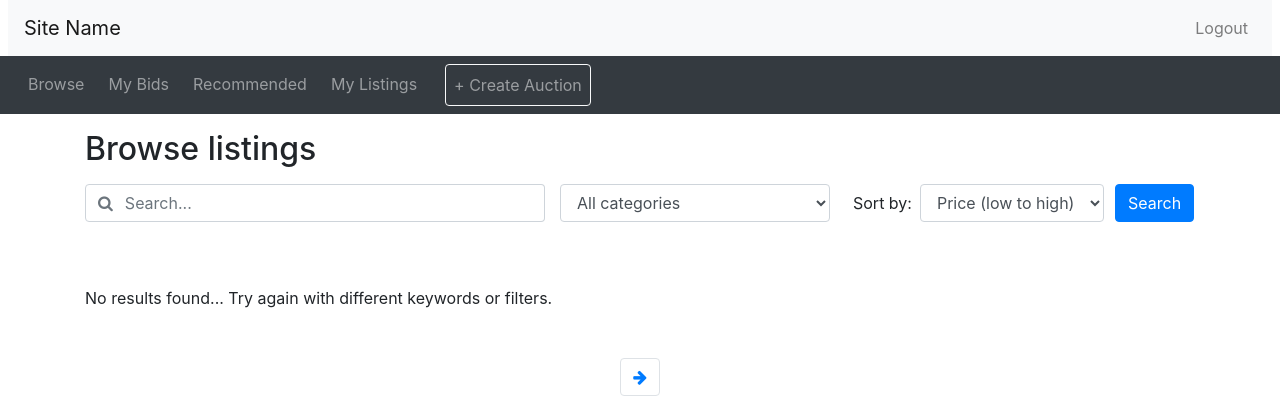
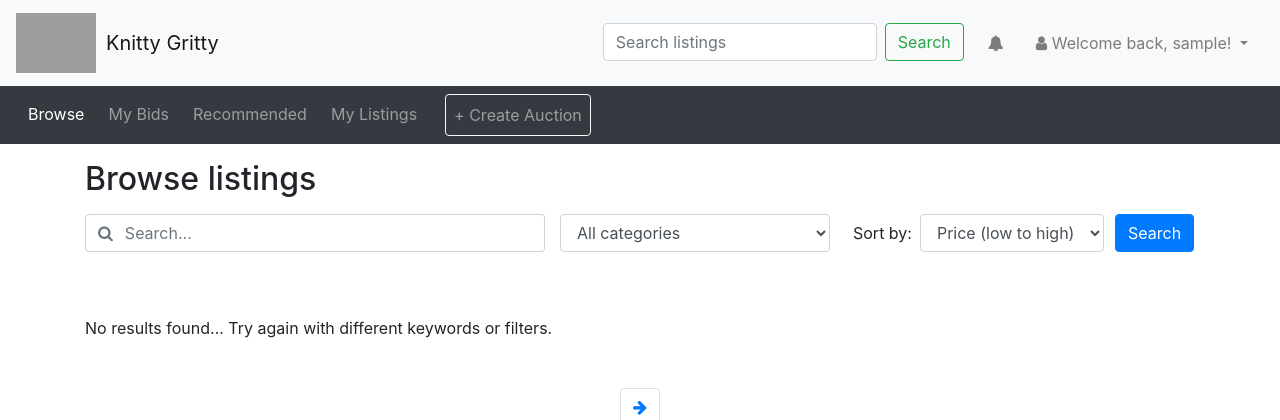
Before and after one commit to patlei/COMP0178-Database-Project, a PHP site: page /browse.php in a window 1280 px wide. Shown: the top 420 px of the page. Run offline with PHP 8.4, Linux system fonts and the light colour scheme; the visitor is signed in with stand-in values (Sample User, id 1); data comes from the database, SQL or seed files in the repository; data that the repository does not hold is empty; grey boxes are pictures that could not be loaded.

Commit message:
Update header.php

```diff
--- a/base code/header.php
+++ b/base code/header.php
@@ -3,12 +3,19 @@ session_start();
 
 // Default session variables if not logged in
 if (!isset($_SESSION['logged_in'])) {
-    $_SESSION['logged_in'] = false; // Ensure this is false by default if the user isn't logged in
-    $_SESSION['account_type'] = 'guest'; // Default to a guest account type, or some default state
+    $_SESSION['logged_in'] = false;
+    $_SESSION['account_type'] = 'guest';
+}
+
+// Secure session configuration (optional but recommended)
+session_regenerate_id(true); // Regenerate session ID to prevent session fixation attacks
+
+// Display welcome message for logged-in users
+$greeting_message = "";
+if ($_SESSION['logged_in'] && isset($_SESSION['username'])) {
+    $greeting_message = "Welcome back, " . htmlspecialchars($_SESSION['username']) . "!";
 }
 ?>
-
-
 
 <!doctype html>
 <html lang="en">
@@ -20,46 +27,71 @@ if (!isset($_SESSION['logged_in'])) {
   <link rel="stylesheet" href="css/bootstrap.min.css">
   <link rel="stylesheet" href="https://cdnjs.cloudflare.com/ajax/libs/font-awesome/4.7.0/css/font-awesome.min.css">
 
+  <link href="https://fonts.googleapis.com/css2?family=Dancing+Script:wght@700&display=swap" rel="stylesheet">
+
   <!-- Custom CSS file -->
   <link rel="stylesheet" href="css/custom.css">
 
-  <title>[My Auction Site] <!--CHANGEME!--></title>
+  <title>Knitty Gritty Online Store</title>
 </head>
-
 
 <body>
 
-<!-- Navbars -->
-<nav class="navbar navbar-expand-lg navbar-light bg-light mx-2">
-  <a class="navbar-brand" href="#">Site Name <!--CHANGEME!--></a>
+<!-- Top Navbar -->
+<nav class="navbar navbar-expand-lg navbar-light bg-light">
+  <a class="navbar-brand" href="index.php" style="display: flex; align-items: center;">
+      <img src="../images/icon.jpg" alt="Knitty Gritty Logo" style="height: 60px; width: auto; margin-right: 10px;">
+      <span class="store-title">Knitty Gritty</span>
+  </a>
+
+  <button class="navbar-toggler" type="button" data-toggle="collapse" data-target="#navbarContent" aria-controls="navbarContent" aria-expanded="false" aria-label="Toggle navigation">
+    <span class="navbar-toggler-icon"></span>
+  </button>
+
+  <div class="collapse navbar-collapse" id="navbarContent">
     <ul class="navbar-nav ml-auto">
-    <li class="nav-item">
+      <li class="nav-item mx-2">
+        <form class="form-inline">
+          <input class="form-control mr-sm-2" type="search" placeholder="Search listings" aria-label="Search">
+          <button class="btn btn-outline-success" type="submit">Search</button>
+        </form>
+      </li>
 
-<?php
-  // Displays either login or logout on the right, depending on user's
-  // current status (session).
-  if (isset($_SESSION['logged_in']) && $_SESSION['logged_in'] == true) {
-    echo '<a class="nav-link" href="logout.php">Logout</a>';
-  } else {
-    echo '<button type="button" class="btn nav-link" data-toggle="modal" data-target="#loginModal">Login</button>';
-  }
-?>
-
+      <?php if ($_SESSION['logged_in']): ?>
+        <li class="nav-item mx-2">
+          <a class="nav-link" href="notifications.php"><i class="fa fa-bell"></i></a>
         </li>
+        <li class="nav-item dropdown mx-2">
+          <a class="nav-link dropdown-toggle" href="#" id="userDropdown" role="button" data-toggle="dropdown" aria-haspopup="true" aria-expanded="false">
+            <i class="fa fa-user"></i> <?php echo $greeting_message; ?>
+          </a>
+          <div class="dropdown-menu dropdown-menu-right" aria-labelledby="userDropdown">
+            <a class="dropdown-item" href="profile.php">My Profile</a>
+            <a class="dropdown-item" href="settings.php">Settings</a>
+            <div class="dropdown-divider"></div>
+            <a class="dropdown-item" href="logout.php">Logout</a>
+          </div>
+        </li>
+      <?php else: ?>
+        <li class="nav-item mx-2">
+          <button type="button" class="btn nav-link" data-toggle="modal" data-target="#loginModal">Login</button>
+        </li>
+      <?php endif; ?>
     </ul>
+  </div>
 </nav>
 
-<!-- Second Navbar  -->
+<!-- Second Navbar for Site Navigation -->
 <nav class="navbar navbar-expand-lg navbar-dark bg-dark">
-  <ul class="navbar-nav align-middle">
+  <button class="navbar-toggler" type="button" data-toggle="collapse" data-target="#siteNavbar" aria-controls="siteNavbar" aria-expanded="false" aria-label="Toggle navigation">
+    <span class="navbar-toggler-icon"></span>
+  </button>
+  <div class="collapse navbar-collapse" id="siteNavbar">
+    <ul class="navbar-nav">
       <li class="nav-item mx-1">
-      <a class="nav-link" href="browse.php">Browse</a>
+        <a class="nav-link <?php echo ($_SERVER['PHP_SELF'] == '/browse.php') ? 'active' : ''; ?>" href="browse.php">Browse</a>
       </li>
-
-<?php
-  // If user is logged in, show all 4 buttons
-  if (isset($_SESSION['logged_in']) && $_SESSION['logged_in'] === true) {
-    echo('
+      <?php if ($_SESSION['logged_in']): ?>
         <li class="nav-item mx-1">
           <a class="nav-link" href="mybids.php">My Bids</a>
         </li>
@@ -70,16 +102,14 @@ if (!isset($_SESSION['logged_in'])) {
           <a class="nav-link" href="mylistings.php">My Listings</a>
         </li>
         <li class="nav-item ml-3">
-        <a class="nav-link btn border-light" href="create_auction.php">+ Create Auction</a>
+          <a class="nav-link btn btn-outline-light" href="create_auction.php">+ Create Auction</a>
         </li>
-    ');
-  }
-?>
+      <?php endif; ?>
     </ul>
+  </div>
 </nav>
 
-
-<!-- Login modal -->
+<!-- Login Modal -->
 <div class="modal fade" id="loginModal" tabindex="-1" role="dialog" aria-labelledby="loginModalLabel" aria-hidden="true">
   <div class="modal-dialog" role="document">
     <div class="modal-content">
@@ -107,6 +137,12 @@ if (!isset($_SESSION['logged_in'])) {
             <input type="password" class="form-control" id="password" name="password" placeholder="Enter your password" required>
           </div>
 
+          <!-- Remember Me -->
+          <div class="form-group form-check">
+            <input type="checkbox" class="form-check-input" id="rememberMe">
+            <label class="form-check-label" for="rememberMe">Remember Me</label>
+          </div>
+
           <!-- Submit button -->
           <button type="submit" class="btn btn-primary form-control">Sign in</button>
         </form>
@@ -121,5 +157,11 @@ if (!isset($_SESSION['logged_in'])) {
   </div>
 </div>
 
+<!-- Scripts -->
 <script src="https://code.jquery.com/jquery-3.6.0.min.js"></script>
 <script src="https://cdn.jsdelivr.net/npm/bootstrap@4.5.2/dist/js/bootstrap.bundle.min.js"></script>
+<script>
+  $(function () {
+    $('[data-toggle="tooltip"]').tooltip();
+  });
+</script>
```
Lines whose indentation alone changed are shown as unchanged.
